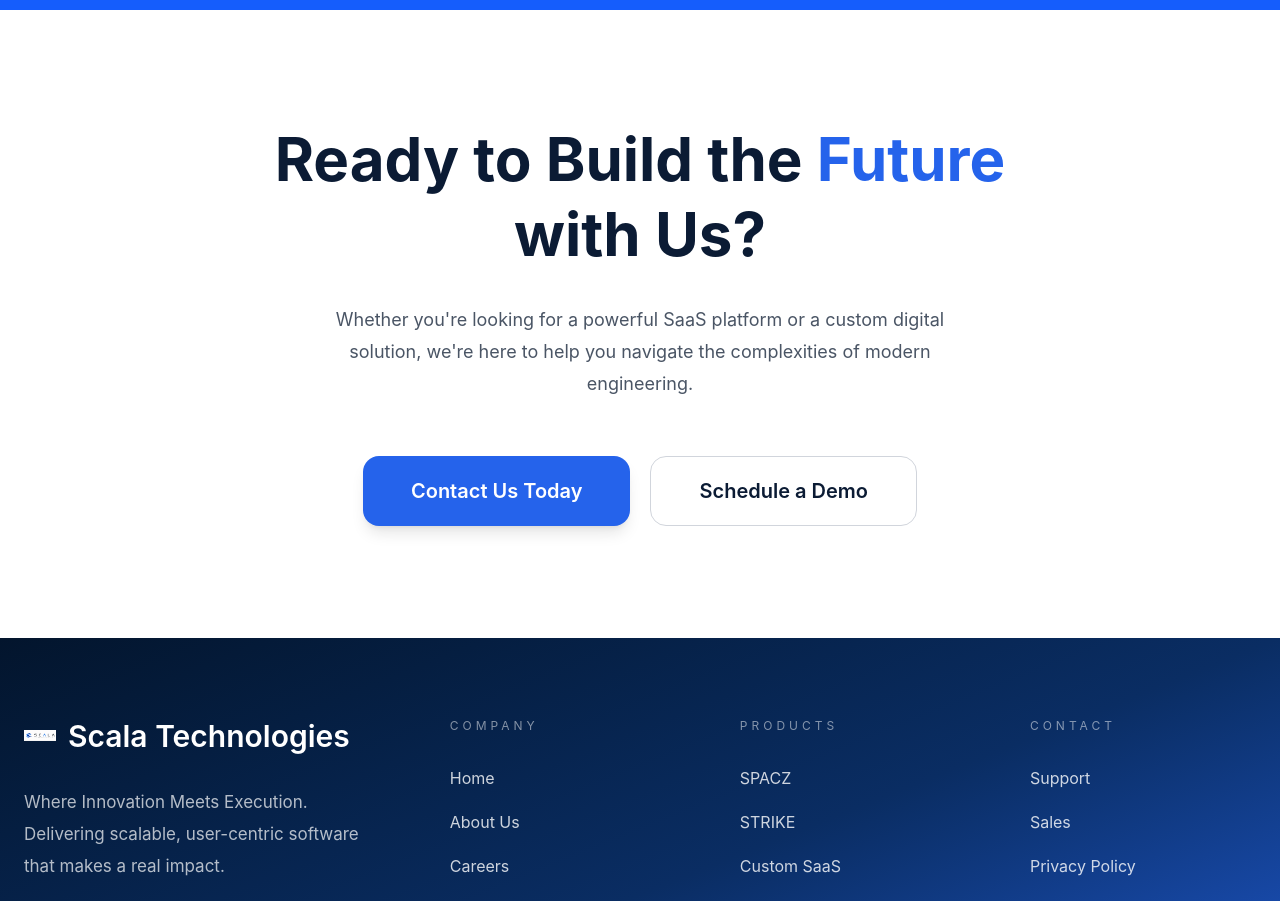
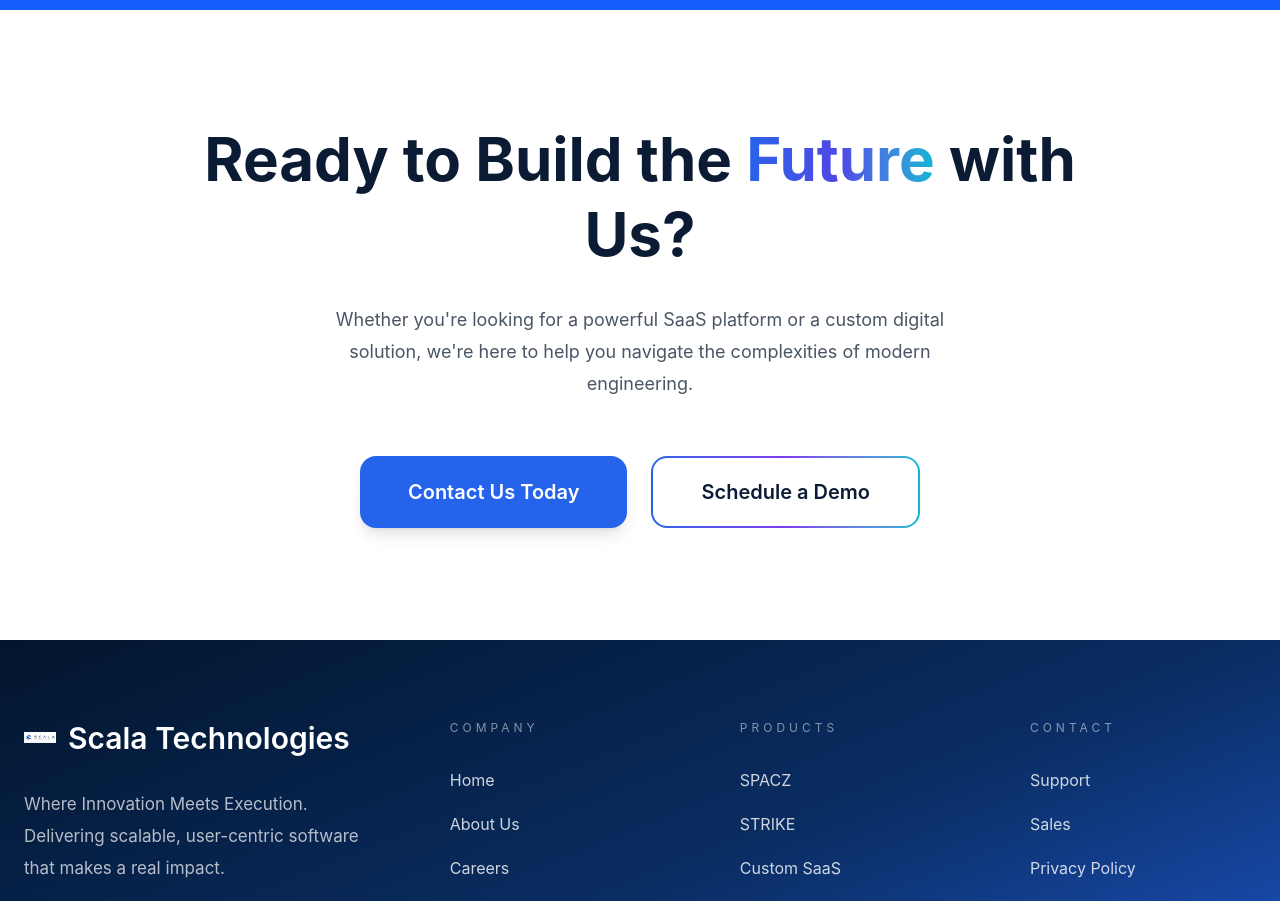
Before and after one commit to Sreevidyakambhampati/scala-website, a React (Vite) app: page / in a window 1280 px wide. Shown: the part 4800-5701 px from the top of the page. Built offline with nearby package versions, Linux system fonts and the light colour scheme.

Commit message:
changes in cta

```diff
--- a/src/components/CTA.jsx
+++ b/src/components/CTA.jsx
@@ -2,8 +2,11 @@
   const formLink =
     "https://docs.google.com/forms/d/e/1FAIpQLSeBCxOXks614CK11ksgmr0Mi-Cg8eYYLnZjwdJ7cT0ZvNm60g/viewform";
 
+//change mail (ask hr)
+  const email = "inquire.scalatechnologies@gmail.com";
+
   const handleContact = () => {
-    window.open(formLink, "_blank");
+    window.location.href = `mailto:${email}`;
   };
 
   const handleDemo = () => {
@@ -12,11 +15,11 @@
 
   return (
     <section className="py-28 bg-white">
-      <div className="max-w-4xl mx-auto px-6 text-center">
+      <div className="max-w-5xl mx-auto px-6 text-center">
 
         <h2 className="text-5xl md:text-6xl font-bold text-[#0B1B34] leading-tight">
           Ready to Build the{" "}
-          <span className="text-[#2563EB]">
+          <span className="bg-gradient-to-r from-[#2563EB] via-[#4F46E5] to-[#06B6D4] bg-clip-text text-transparent">
             Future
           </span>{" "}
           with Us?
@@ -28,21 +31,25 @@
           of modern engineering.
         </p>
 
-        <div className="mt-14 flex flex-col sm:flex-row justify-center gap-5">
+        <div className="mt-14 flex flex-col sm:flex-row justify-center gap-6">
 
+          {/* Contact Button */}
           <button
             onClick={handleContact}
-            className="px-12 py-5 bg-[#2563EB] text-white text-xl font-semibold rounded-2xl hover:bg-[#1D4ED8] transition-all duration-300 shadow-lg hover:shadow-xl"
+            className="px-12 py-5 rounded-2xl bg-[#2563EB] text-white text-xl font-semibold shadow-lg hover:shadow-2xl hover:-translate-y-1 hover:bg-[#1D4ED8] transition-all duration-300"
           >
             Contact Us Today
           </button>
 
-          <button
-            onClick={handleDemo}
-            className="px-12 py-5 border border-gray-300 text-[#0B1B34] text-xl font-semibold rounded-2xl hover:bg-gray-50 transition-all duration-300"
-          >
-            Schedule a Demo
-          </button>
+          {/* Gradient Border Button */}
+          <div className="rounded-2xl p-[2px] bg-gradient-to-r from-[#2563EB] via-[#7C3AED] to-[#06B6D4] hover:shadow-lg transition-all duration-300">
+            <button
+              onClick={handleDemo}
+              className="w-full h-full px-12 py-5 rounded-[14px] bg-white text-[#0B1B34] text-xl font-semibold hover:bg-gray-50 transition-all duration-300"
+            >
+              Schedule a Demo
+            </button>
+          </div>
 
         </div>
 
```
